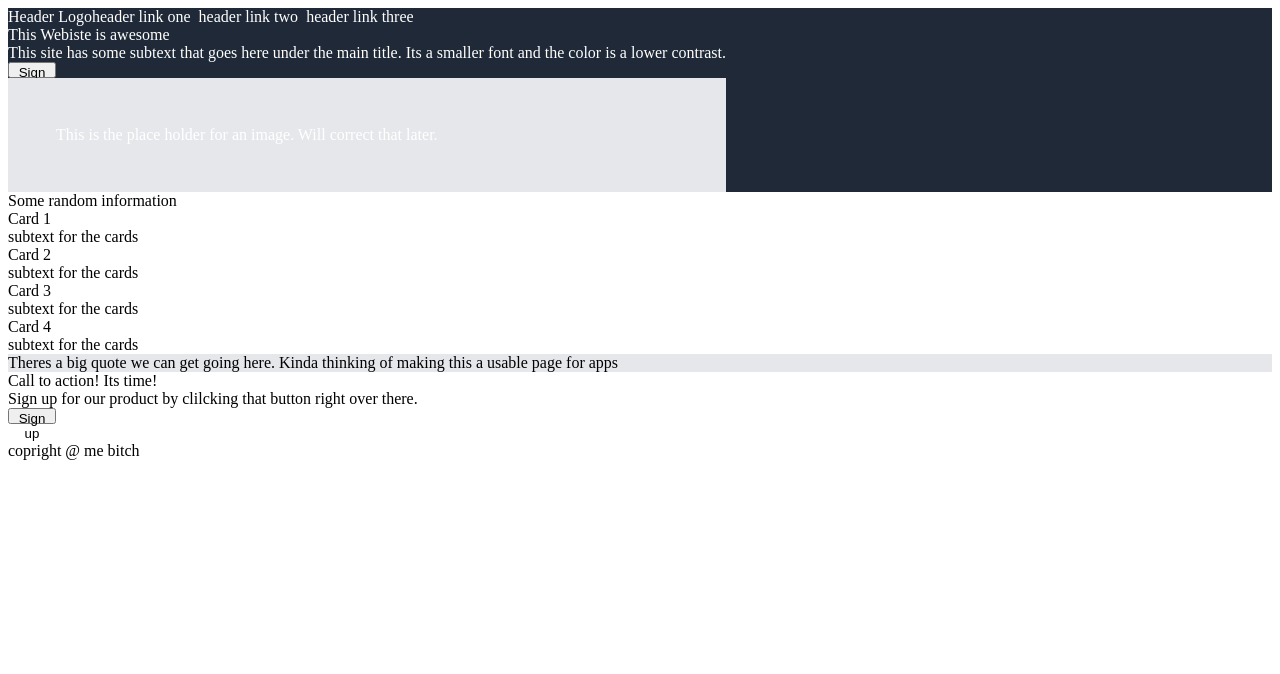
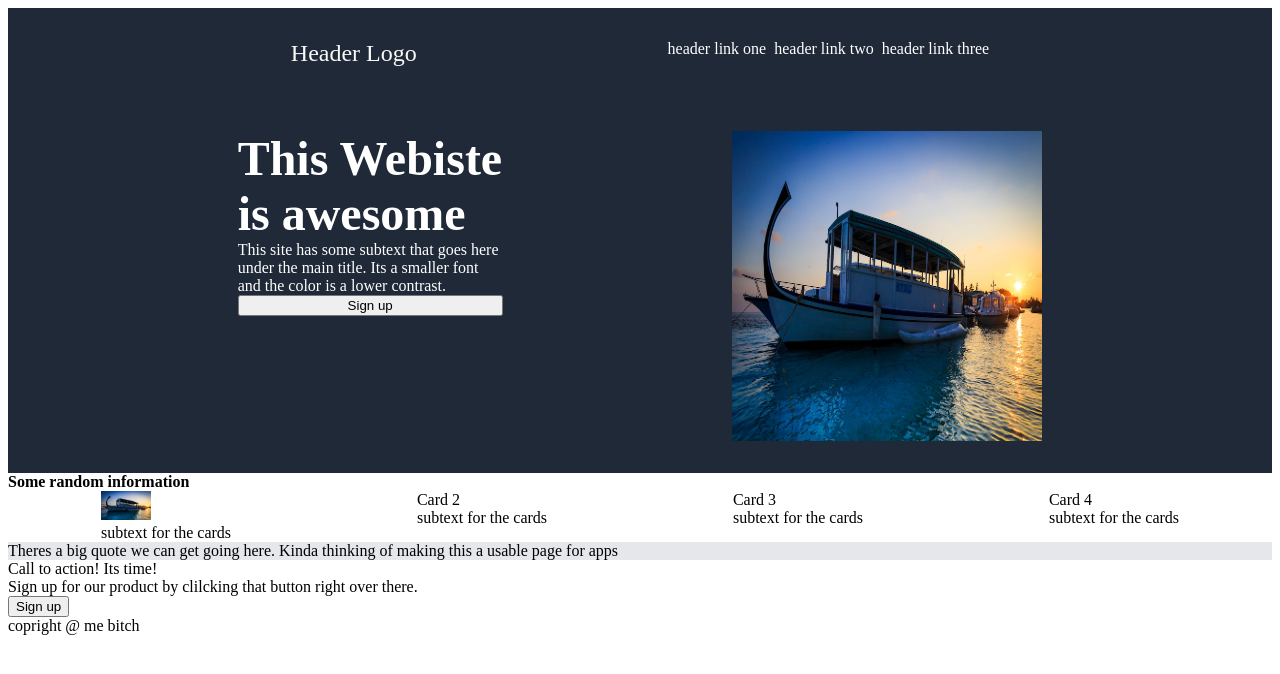
Before and after one commit to mmoreland/landing-page, a plain HTML site: page index.html in a window 1280 px wide. Drawn offline with Linux system fonts and the light colour scheme.

Commit message:
added in images, adjusted some flex for the card portion of the page

```diff
--- a/index.html
+++ b/index.html
@@ -8,13 +8,13 @@
 </head>
 <body>
     <div class='topper'>
-        <div class='Logo'>
+        <div class='logo'>
             Header Logo
         </div>
         <ul>
             <li>header link one</li>
             <li>header link two</li>
-            <li> header link three</li>
+            <li>header link three</li>
         </ul>
     </div>
     <div class='top'>
@@ -26,16 +26,15 @@
                 This site has some subtext that goes here under the main title. Its a smaller font and the color is a lower contrast.
             </div>
             <button>Sign up</button>
-            <div class = 'placeholder'>
-                This is the place holder for an image. Will correct that later.
-            </div>
         </div>
+        <img src="../landing-page/images/boat.png" width="310" height="310">
+    </div>
+    <div class='box'>
+        Some random information
     </div>
     <div class='mid'>
-        <div class='box'>
-            Some random information
-        </div>
-        <div class='card'>Card 1
+        <div class='card'>
+            <img src="../landing-page/images/boat.png" width="50" hieght="50">
             <div class='subcard'> subtext for the cards</div>
         </div>
         <div class='card'>Card 2
--- a/style.css
+++ b/style.css
@@ -1,6 +1,7 @@
 .body{
     display: flex;
     justify-content: space-around;
+    font-family: Roboto, Arial, Helvetica, sans-serif;
 }
 
 ul{
@@ -16,24 +17,60 @@ ul{
     display: flex;
     background-color: #1f2937;
     color: white;
+    padding: 32px;
+}
+
+.top{
+    justify-content: space-evenly;
+    gap: 32px
+}
+
+.topper{
+    justify-content: space-evenly;
 }
 
 .top-left{
     display: flex;
     flex-direction: column;
-
 }
 
 .quote{
     background-color: #e5e7eb;
 }
 
-button{
-    width: 48px;
-    height: 16px;
+.top-left .box{
+    font-weight: 900;
+    font-size: 48px;
+    flex-wrap: wrap;
+    width: 265px;
+}
+
+.logo{
+    font-size:24px;
+    color:#f9faf8
+}
+
+.subtext{
+    flex-wrap: wrap;
+    width: 265px;
 }
 
 .placeholder{
-    padding: 48px;
-    background-color: #e5e7eb;
+    background-color: lightgray;
 }
+
+.mid{
+    display: flex;
+    justify-content: space-around;
+}
+
+.card{
+    border: #3882f6;
+    border-width: thin;
+}
+
+.box{
+    font: 36px;
+    font-weight: 900;
+    justify-content: center;
+}
```
Also changed, not shown: images/boat.png (added).
